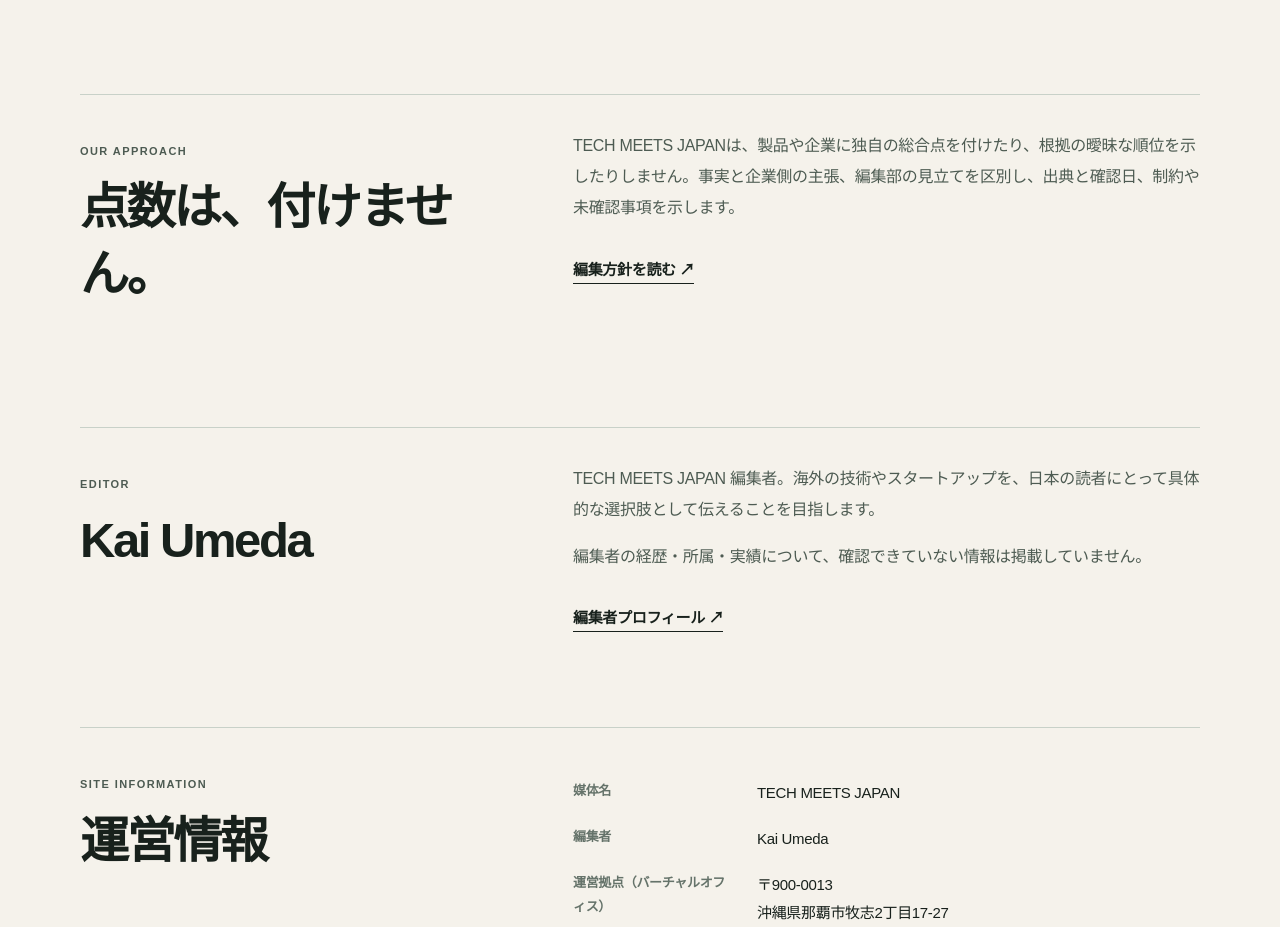
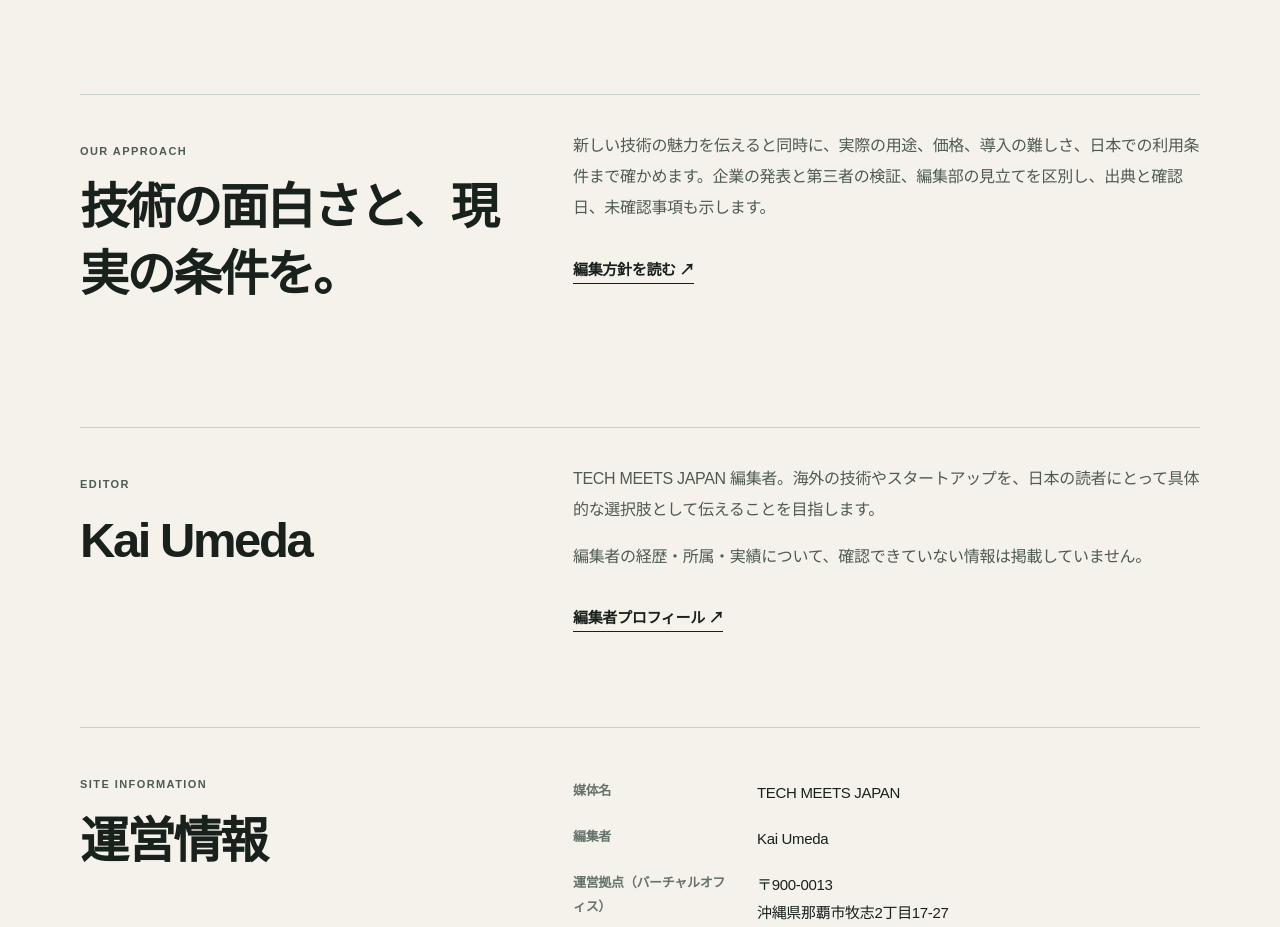
Before and after one commit to yasu-kai/tech-meets-japan, a Next.js app: page /about in a window 1280 px wide. Shown: the part 1166-2093 px from the top of the page. Built offline with nearby package versions, Linux system fonts and the light colour scheme.

Commit message:
Remove legacy scoring narrative from public editorial copy

```diff
--- a/app/about/page.tsx
+++ b/app/about/page.tsx
@@ -5,6 +5,6 @@ export const metadata={title:"About｜TECH MEETS JAPAN",description:"TECH MEETS
 export default function AboutPage(){return <><Header/><main className="info-page">
 <section className="info-hero"><div className="info-shell"><p className="info-eyebrow">ABOUT / TECH MEETS JAPAN</p><h1>世界の技術を、<br/>日本の選択肢に。</h1><p>まだ知られていない海外の製品や技術を、ただ紹介するだけでは終わらせない。何ができるのか。どんな条件で使えるのか。そして、日本の企業や生活にどんな可能性があるのか。TECH MEETS JAPANは、その判断材料を届ける独立系メディアです。</p></div></section>
 <div className="info-shell info-content"><section><p className="info-eyebrow">WHAT WE COVER</p><h2>製品から、企業へ。<br/>技術から、実用へ。</h2><div className="info-grid"><div><h3>Products</h3><p>海外製品の用途、違い、価格、導入負担、日本語対応やサポートを確認します。</p></div><div><h3>Research</h3><p>技術の仕組み、実証されたこと、未解決の課題、競合との違いを掘り下げます。</p></div><div><h3>Early-Stage</h3><p>初期企業の創業者、開発の進捗、資金調達や日本市場との接点を追います。</p></div></div></section>
-<section className="info-two"><div><p className="info-eyebrow">OUR APPROACH</p><h2>点数は、付けません。</h2></div><div><p>TECH MEETS JAPANは、製品や企業に独自の総合点を付けたり、根拠の曖昧な順位を示したりしません。事実と企業側の主張、編集部の見立てを区別し、出典と確認日、制約や未確認事項を示します。</p><Link className="info-link" href="/editorial-policy">編集方針を読む ↗</Link></div></section>
+<section className="info-two"><div><p className="info-eyebrow">OUR APPROACH</p><h2>技術の面白さと、現実の条件を。</h2></div><div><p>新しい技術の魅力を伝えると同時に、実際の用途、価格、導入の難しさ、日本での利用条件まで確かめます。企業の発表と第三者の検証、編集部の見立てを区別し、出典と確認日、未確認事項も示します。</p><Link className="info-link" href="/editorial-policy">編集方針を読む ↗</Link></div></section>
 <section className="info-two"><div><p className="info-eyebrow">EDITOR</p><h2>Kai Umeda</h2></div><div><p>TECH MEETS JAPAN 編集者。海外の技術やスタートアップを、日本の読者にとって具体的な選択肢として伝えることを目指します。</p><p>編集者の経歴・所属・実績について、確認できていない情報は掲載していません。</p><Link className="info-link" href="/editor/kai-umeda">編集者プロフィール ↗</Link></div></section>
 <section className="info-two"><div><p className="info-eyebrow">SITE INFORMATION</p><h2>運営情報</h2></div><div><dl className="info-dl"><dt>媒体名</dt><dd>TECH MEETS JAPAN</dd><dt>編集者</dt><dd>Kai Umeda</dd><dt>運営拠点（バーチャルオフィス）</dt><dd>〒900-0013<br/>沖縄県那覇市牧志2丁目17-27</dd><dt>取得済みドメイン</dt><dd>tech-meets-japan.jp<br/>tech-meets-japan.com</dd><dt>現在の公開URL</dt><dd><a href="https://tech-meets-japan.vercel.app/">tech-meets-japan.vercel.app</a></dd></dl><p className="info-muted">独自ドメインへの切り替えは準備中です。運営主体の法的名称、問い合わせ窓口など、未確定の情報は記載していません。</p></div></section></div></main><Footer/></>}
```
